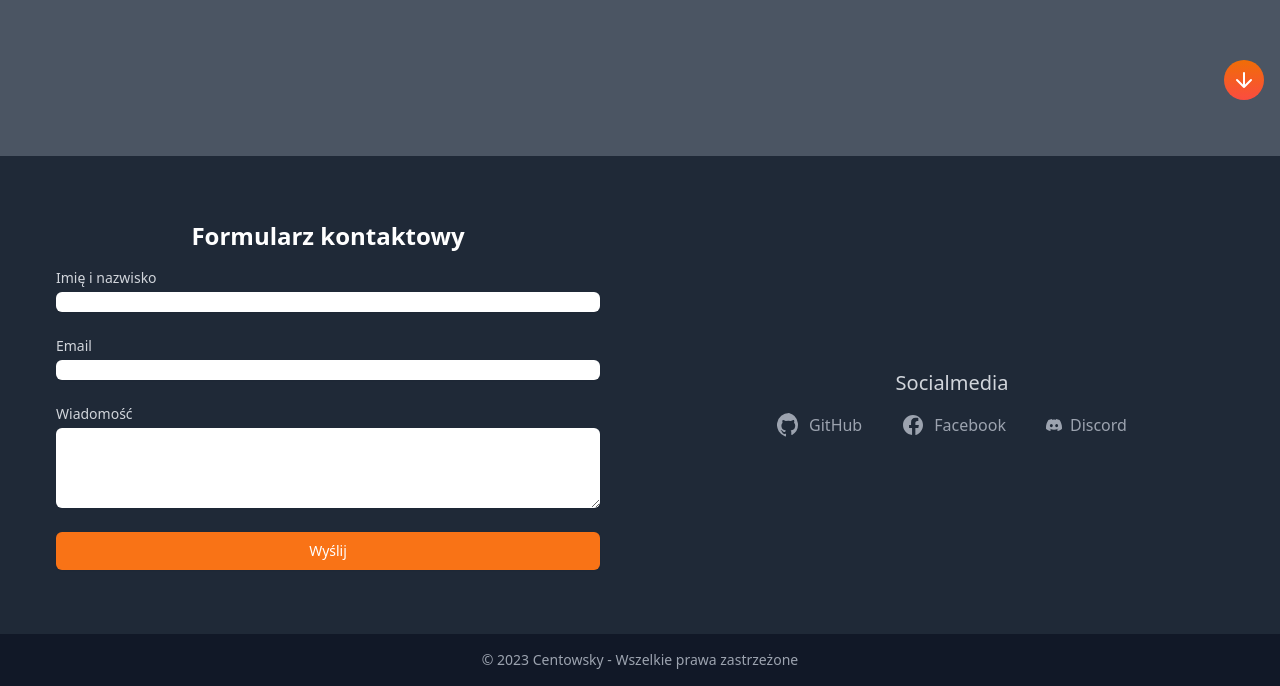
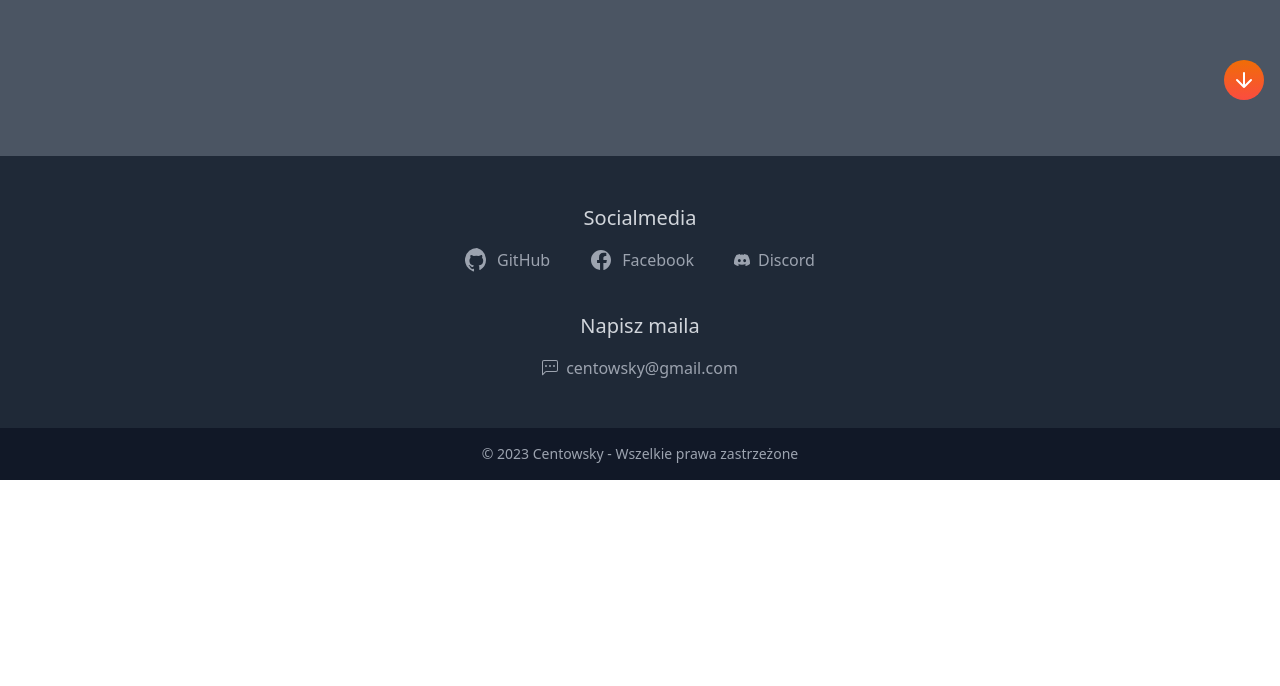
Before and after one commit to Centowsky/Portfolio, a React (Create React App) app: page / in a window 1280 px wide. Shown: the part 644-1330 px from the top of the page. After the commit the page ends 1124 px from the top, so only its background shows below. Built offline with nearby package versions, Linux system fonts and the light colour scheme.

Commit message:
Update codebase to use instruction-tuned and RLHF-tuned language models (generated by useblackbox.ai )

```diff
--- a/src/App.tsx
+++ b/src/App.tsx
@@ -1,11 +1,9 @@
 import { Route, Routes } from "react-router-dom";
+import Footer from "./components/Footer";
 import NavbarHeader from "./components/NavbarHeader";
 import ScrollDownButton from "./components/ScrollDownButton";
-import About from "./pages/About";
-import Contact from "./pages/Contact";
-import Home from "./pages/Home";
-import Footer from "./components/Footer";
-import Projects from "./pages/Projects";
+
+import Page from "./pages/Page";
 import "./styles/App.scss";
 
 function App() {
@@ -13,10 +11,10 @@ function App() {
     <div className="App">
       <NavbarHeader />
       <Routes>
-        <Route path="/" element={<Home />} />
-        <Route path="about" element={<About />} />
+        <Route path="/" element={<Page />} />
+        {/* <Route path="about" element={<About />} />
         <Route path="projects" element={<Projects />} />
-        <Route path="contact" element={<Contact />} />
+        <Route path="contact" element={<Contact />} /> */}
       </Routes>
       <Footer />
       <ScrollDownButton />
--- a/src/components/ContactForm.tsx
+++ /dev/null
@@ -1,65 +0,0 @@
-import React from "react";
-
-const ContactForm: React.FC = () => {
-  return (
-    <div className="container mx-auto px-10 py-8" id="form-contact">
-      <h2 className="text-2xl font-semibold mb-4 text-center">
-        Formularz kontaktowy
-      </h2>
-      <form className="grid grid-cols-1 gap-6">
-        <div>
-          <label
-            htmlFor="name"
-            className="block text-sm font-medium text-gray-300"
-          >
-            Imię i nazwisko
-          </label>
-          <input
-            type="text"
-            name="name"
-            id="name"
-            className="mt-1 focus:ring-orange-500 focus:border-orange-500 block w-full shadow-sm sm:text-sm border-gray-300 rounded-md"
-          />
-        </div>
-        <div>
-          <label
-            htmlFor="email"
-            className="block text-sm font-medium text-gray-300"
-          >
-            Email
-          </label>
-          <input
-            type="email"
-            name="email"
-            id="email"
-            className="mt-1 focus:ring-orange-500 focus:border-orange-500 block w-full shadow-sm sm:text-sm border-gray-300 rounded-md"
-          />
-        </div>
-        <div>
-          <label
-            htmlFor="message"
-            className="block text-sm font-medium text-gray-300"
-          >
-            Wiadomość
-          </label>
-          <textarea
-            id="message"
-            name="message"
-            rows={4}
-            className="mt-1 focus:ring-orange-500 focus:border-orange-500 block w-full shadow-sm sm:text-sm border-gray-300 rounded-md"
-          ></textarea>
-        </div>
-        <div>
-          <button
-            type="submit"
-            className="w-full flex justify-center py-2 px-4 border border-transparent rounded-md shadow-sm text-sm font-medium text-white bg-orange-500 hover:bg-orange-600 focus:outline-none focus:ring-2 focus:ring-offset-2 focus:ring-orange-500"
-          >
-            Wyślij
-          </button>
-        </div>
-      </form>
-    </div>
-  );
-};
-
-export default ContactForm;
--- a/src/components/Footer.tsx
+++ b/src/components/Footer.tsx
@@ -1,5 +1,4 @@
 import React from "react";
-import ContactForm from "./ContactForm";
 interface SocialLinkProps {
   href: string;
   icon: string;
@@ -49,6 +48,18 @@ const SocialLink: React.FC<SocialLinkProps> = ({ href, icon, label }) => (
         <path d="M13.545 2.907a13.227 13.227 0 0 0-3.257-1.011.05.05 0 0 0-.052.025c-.141.25-.297.577-.406.833a12.19 12.19 0 0 0-3.658 0 8.258 8.258 0 0 0-.412-.833.051.051 0 0 0-.052-.025c-1.125.194-2.22.534-3.257 1.011a.041.041 0 0 0-.021.018C.356 6.024-.213 9.047.066 12.032c.001.014.01.028.021.037a13.276 13.276 0 0 0 3.995 2.02.05.05 0 0 0 .056-.019c.308-.42.582-.863.818-1.329a.05.05 0 0 0-.01-.059.051.051 0 0 0-.018-.011 8.875 8.875 0 0 1-1.248-.595.05.05 0 0 1-.02-.066.051.051 0 0 1 .015-.019c.084-.063.168-.129.248-.195a.05.05 0 0 1 .051-.007c2.619 1.196 5.454 1.196 8.041 0a.052.052 0 0 1 .053.007c.08.066.164.132.248.195a.051.051 0 0 1-.004.085 8.254 8.254 0 0 1-1.249.594.05.05 0 0 0-.03.03.052.052 0 0 0 .003.041c.24.465.515.909.817 1.329a.05.05 0 0 0 .056.019 13.235 13.235 0 0 0 4.001-2.02.049.049 0 0 0 .021-.037c.334-3.451-.559-6.449-2.366-9.106a.034.034 0 0 0-.02-.019Zm-8.198 7.307c-.789 0-1.438-.724-1.438-1.612 0-.889.637-1.613 1.438-1.613.807 0 1.45.73 1.438 1.613 0 .888-.637 1.612-1.438 1.612Zm5.316 0c-.788 0-1.438-.724-1.438-1.612 0-.889.637-1.613 1.438-1.613.807 0 1.451.73 1.438 1.613 0 .888-.631 1.612-1.438 1.612Z" />
       </svg>
     )}
+    {icon === "mail" && (
+      <svg
+        xmlns="http://www.w3.org/2000/svg"
+        width="16"
+        height="16"
+        fill="currentColor"
+        viewBox="0 0 16 16"
+      >
+        <path d="M14 1a1 1 0 0 1 1 1v8a1 1 0 0 1-1 1H4.414A2 2 0 0 0 3 11.586l-2 2V2a1 1 0 0 1 1-1h12zM2 0a2 2 0 0 0-2 2v12.793a.5.5 0 0 0 .854.353l2.853-2.853A1 1 0 0 1 4.414 12H14a2 2 0 0 0 2-2V2a2 2 0 0 0-2-2H2z" />
+        <path d="M5 6a1 1 0 1 1-2 0 1 1 0 0 1 2 0zm4 0a1 1 0 1 1-2 0 1 1 0 0 1 2 0zm4 0a1 1 0 1 1-2 0 1 1 0 0 1 2 0z" />{" "}
+      </svg>
+    )}
     <span className="ml-2">{label}</span>
   </a>
 );
@@ -56,10 +67,10 @@ const SocialLink: React.FC<SocialLinkProps> = ({ href, icon, label }) => (
 const Footer: React.FC = () => {
   return (
     <footer className="bg-gray-800 text-white">
-      <div className="container mx-auto px-4 py-8 md:flex md:justify-between">
-        <div className="flex space-x-4 md:w-1/2">
+      <div className="container mx-auto px-4 py-8 md:flex md:justify-center">
+        {/* <div className="flex space-x-4 md:w-1/2">
           <ContactForm />
-        </div>
+        </div> */}
         <div className="flex justify-center items-center space-x-4 md:w-1/2">
           <div className="flex flex-col text-center">
             <p className="text-gray-300 text-xl py-4">Socialmedia</p>
@@ -80,6 +91,14 @@ const Footer: React.FC = () => {
                 label="Discord"
               />
             </div>
+            <p className="text-gray-300 text-xl pt-10">Napisz maila</p>
+            <div className="text-center py-4 flex justify-center">
+              <SocialLink
+                href="mailto:centowsky@gmail.com"
+                icon="mail"
+                label="centowsky@gmail.com"
+              />
+            </div>
           </div>
         </div>
       </div>
--- a/src/components/NavbarHeader.tsx
+++ b/src/components/NavbarHeader.tsx
@@ -15,7 +15,7 @@ export default function NavbarHeader() {
     { text: "Strona główna", link: "/" },
     { text: "O mnie", link: "/about" },
     { text: "Projekty", link: "/projects" },
-    { text: "Kontakt", link: "#form-contact" },
+    { text: "Kontakt", link: "#contact" },
   ];
 
   const toggleNavbar = () => {
@@ -23,7 +23,7 @@ export default function NavbarHeader() {
   };
 
   const handleContactClick = () => {
-    const formContact = document.getElementById("form-contact");
+    const formContact = document.getElementById("contact");
     if (formContact) {
       formContact.scrollIntoView({ behavior: "smooth" });
     }
@@ -95,8 +95,8 @@ export default function NavbarHeader() {
                   key={index}
                   className="text-white p-1 border-transparent border-b-2 transition duration-500 hover:border-gray-500"
                 >
-                  {item.link === "#form-contact" ? (
-                    <a href="#form-contact" onClick={handleContactClick}>
+                  {item.link === "#contact" ? (
+                    <a href="#contact" onClick={handleContactClick}>
                       {item.text}
                     </a>
                   ) : (
--- a/src/pages/Contact.tsx
+++ /dev/null
@@ -1,7 +0,0 @@
-import React from "react";
-
-type Props = {};
-
-export default function Contact({}: Props) {
-  return <div>Contact</div>;
-}
--- a/src/pages/Home.tsx
+++ b/src/pages/Home.tsx
@@ -1,7 +1,7 @@
 import React from "react";
 import "../styles/Home.scss";
 
-export default function Home() {
+export default function Home(): JSX.Element {
   return (
     <section className="bg-gray-600 h-screen flex flex-col justify-center items-center relative text-white z-0">
       <div className="max-w-3xl mx-auto text-center">
--- /dev/null
+++ b/src/pages/Page.tsx
@@ -0,0 +1,6 @@
+import React from "react";
+import Home from "./Home";
+
+export default function Page() {
+  return <Home />;
+}
```
